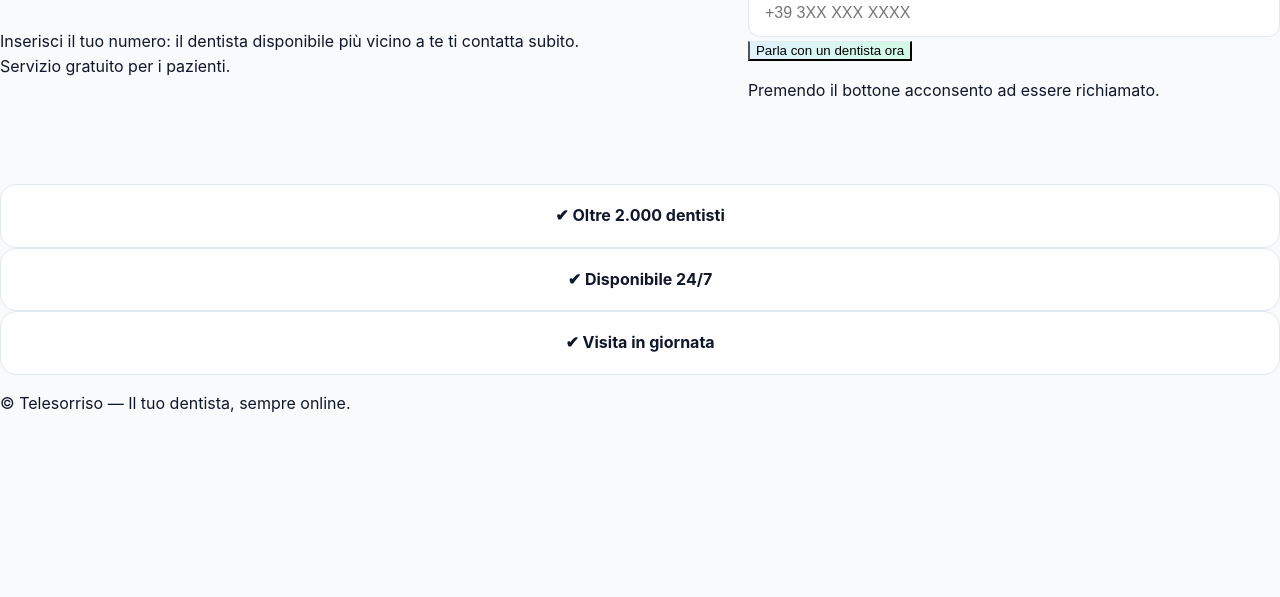
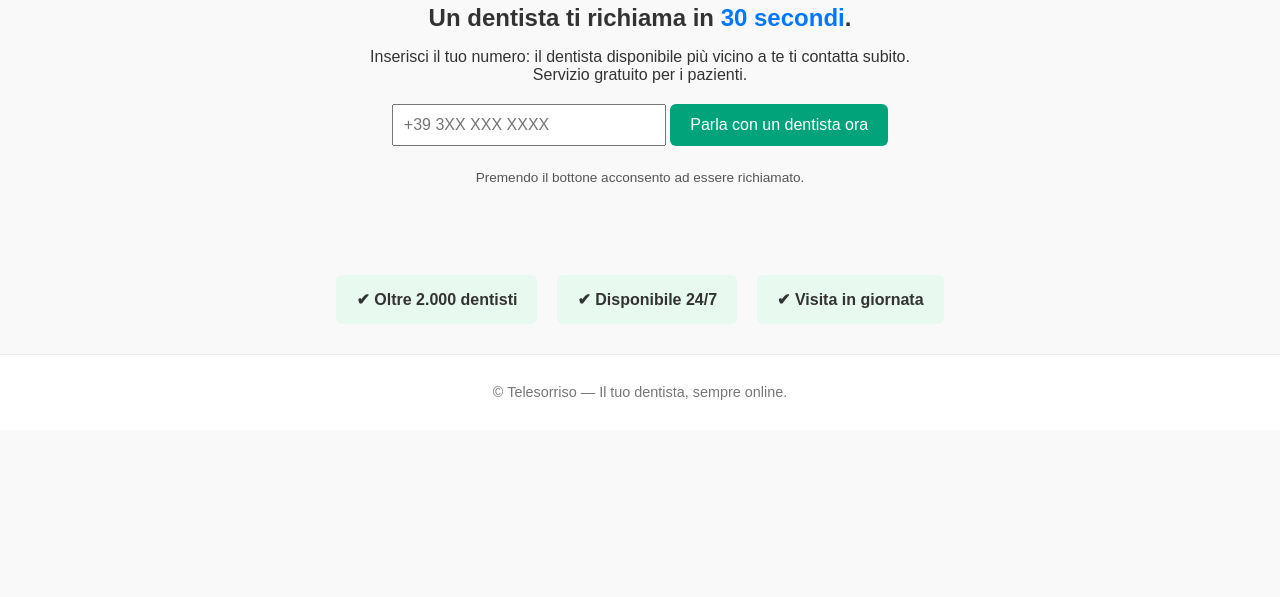
Before and after one commit to telesorriso/sorridi.com, a website: page index.html in a window 1280 px wide. Shown: the part 203-800 px from the top of the page. Drawn offline with Linux system fonts and the light colour scheme.

Commit message:
Update styles.css

```diff
--- a/styles.css
+++ b/styles.css
@@ -1,42 +1,102 @@
-:root{
-  --bg:#f8fafc;
-  --card:#ffffff;
-  --text:#0f172a;
-  --muted:#475569;
-  --primary:#0ea5e9;
-  --primary-dark:#0284c7;
-  --accent:#10b981;
-  --border:#e2e8f0;
+body {
+  font-family: Arial, sans-serif;
+  margin: 0;
+  padding: 0;
+  background: #f9f9f9;
+  color: #333;
+  text-align: center;
 }
-*{box-sizing:border-box}
-html,body{margin:0;padding:0}
-body{font:16px/1.6 'Inter',ui-sans-serif,system-ui,-apple-system,Segoe UI,Roboto,Arial,sans-serif;background:var(--bg);color:var(--text)}
-.container{max-width:1040px;margin:0 auto;padding:20px}
-.header{background:var(--card);border-bottom:1px solid var(--border)}
-.header .inner{display:flex;align-items:center;justify-content:space-between;padding:14px 0}
-.logo{height:42px}
-.btn-link{color:var(--primary);text-decoration:none;font-weight:600}
-.hero{display:grid;grid-template-columns:1.15fr 0.85fr;gap:28px;align-items:center;padding:36px 0}
-h1{font:800 40px/1.1 'Poppins','Inter',sans-serif;margin:0 0 14px}
-.lead{color:var(--muted);margin:0 0 16px}
-.card{background:var(--card);border:1px solid var(--border);border-radius:18px;box-shadow:0 10px 30px rgba(2,6,23,.06);padding:20px}
-.form label{display:block;font-weight:600;margin:8px 0 6px}
-input[type="tel"],input[type="text"]{width:100%;padding:14px 16px;border:1px solid var(--border);border-radius:12px;font-size:16px}
-.consent{display:flex;gap:10px;align-items:flex-start;font-size:14px;color:#334155;margin:10px 0}
-.btn-primary{width:100%;padding:14px 16px;border:0;border-radius:12px;background:linear-gradient(90deg,var(--primary),var(--accent));color:#fff;font-weight:800;cursor:pointer;box-shadow:0 10px 22px rgba(2,132,199,.25)}
-.btn-primary:hover{filter:brightness(.97)}
-.status{margin-top:10px;color:#334155;min-height:22px}
-.badges{display:flex;gap:18px;align-items:center;margin-top:12px;color:#0f172a}
-.badge{display:flex;gap:8px;align-items:center;background:#ecfeff;border:1px solid #a5f3fc;padding:8px 12px;border-radius:999px;font-weight:600}
-.section{padding:28px 0}
-.grid-3{display:grid;grid-template-columns:repeat(3,1fr);gap:18px}
-.feature{background:var(--card);border:1px solid var(--border);border-radius:16px;padding:18px;text-align:center}
-.feature h3{margin:6px 0 8px}
-.cta{background:linear-gradient(90deg,#e0f2fe,#d1fae5);border-top:1px solid var(--border)}
-.cta .inner{display:flex;flex-wrap:wrap;gap:16px;align-items:center;justify-content:space-between}
-.cta .actions{display:flex;gap:12px}
-.btn-outline{padding:12px 16px;border:2px solid var(--primary-dark);border-radius:12px;color:var(--primary-dark);background:transparent;font-weight:700;text-decoration:none}
-.footer{background:var(--card);border-top:1px solid var(--border);color:#64748b}
-small{color:#64748b}
-.sr-only{position:absolute;left:-9999px}
-@media (max-width:980px){.hero{grid-template-columns:1fr} h1{font-size:32px}}
+
+header {
+  background: #fff;
+  padding: 15px;
+  box-shadow: 0 2px 4px rgba(0,0,0,0.1);
+}
+
+.logo {
+  max-height: 50px;
+}
+
+.hero {
+  padding: 40px 20px;
+}
+
+h1 {
+  font-size: 2em;
+  margin-bottom: 10px;
+}
+
+h2 {
+  font-size: 1.5em;
+  margin-bottom: 15px;
+}
+
+.highlight {
+  color: #0077ff;
+}
+
+form {
+  margin: 20px 0;
+}
+
+input[type="tel"] {
+  padding: 10px;
+  font-size: 1em;
+  width: 250px;
+  max-width: 80%;
+  margin-bottom: 10px;
+}
+
+.cta {
+  background: #00a37a;
+  color: #fff;
+  border: none;
+  padding: 12px 20px;
+  font-size: 1em;
+  cursor: pointer;
+  border-radius: 6px;
+}
+
+.cta:hover {
+  background: #008c66;
+}
+
+.consenso {
+  font-size: 0.85em;
+  color: #555;
+}
+
+.features {
+  display: flex;
+  justify-content: center;
+  gap: 20px;
+  margin: 30px 0;
+  flex-wrap: wrap;
+}
+
+.feature {
+  background: #e8f9f0;
+  padding: 15px 20px;
+  border-radius: 6px;
+  font-size: 1em;
+}
+
+.success {
+  color: green;
+  font-weight: bold;
+  margin-top: 10px;
+}
+
+.error {
+  color: red;
+  margin-top: 10px;
+}
+
+footer {
+  background: #fff;
+  padding: 15px;
+  margin-top: 30px;
+  font-size: 0.9em;
+  color: #777;
+  border-top: 1px solid #eee;
+}
```
